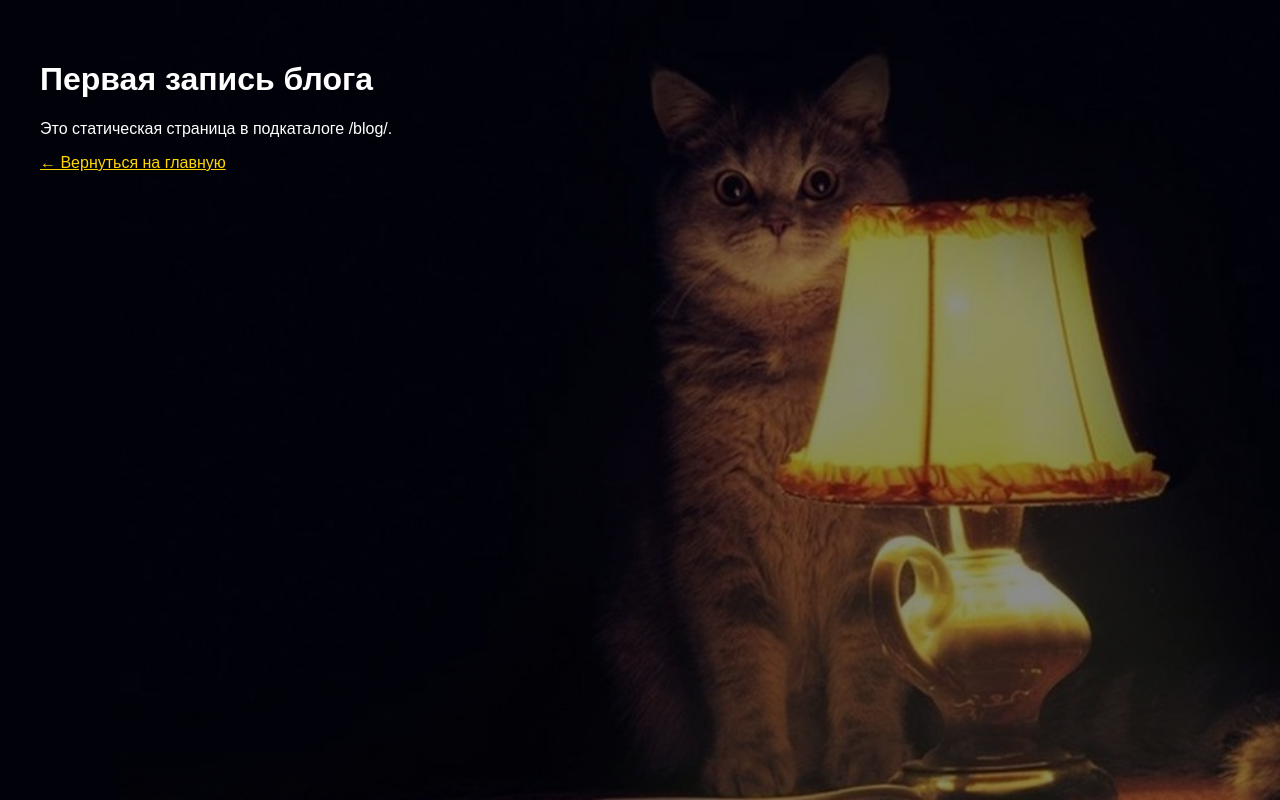
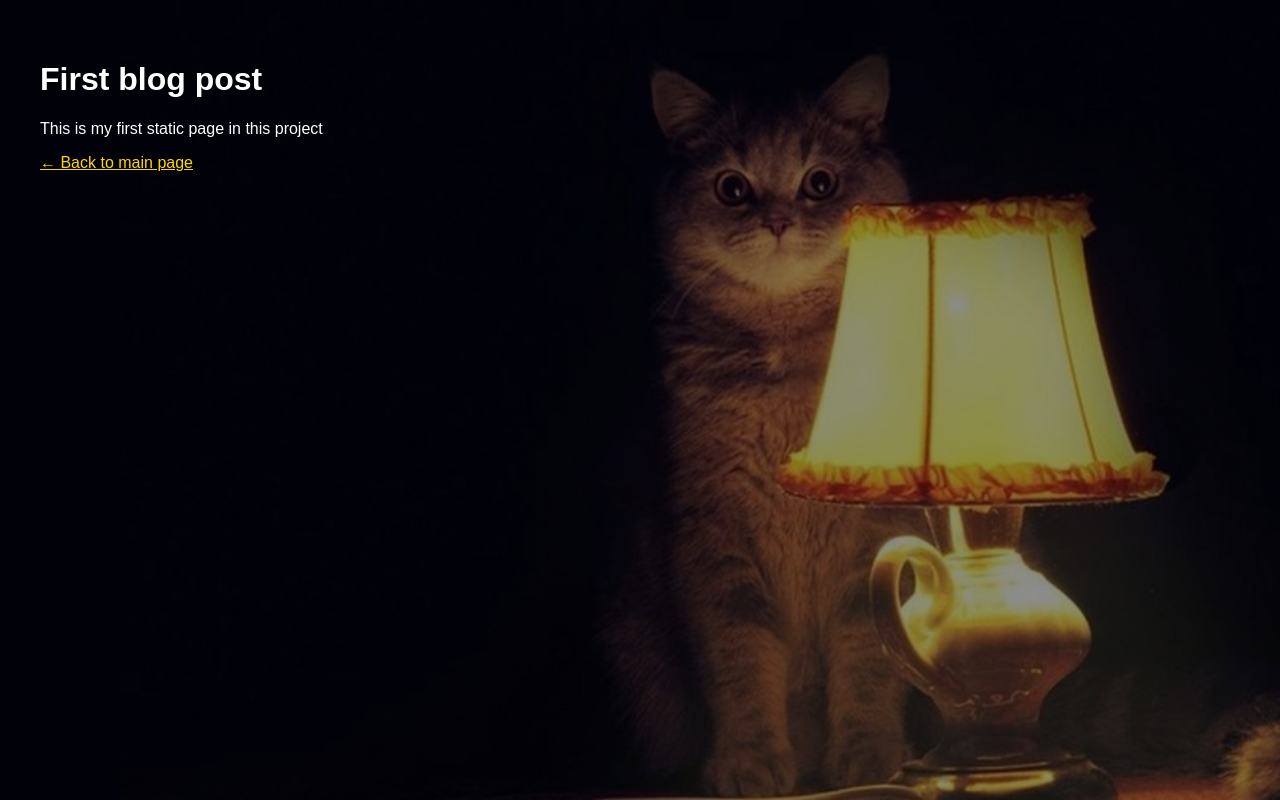
Before and after one commit to ZzodiA/laboratory, a plain HTML site: page blog/post1.html in a window 1280 px wide. Drawn offline with Linux system fonts and the light colour scheme.

Commit message:
Update post1.html

```diff
--- a/blog/post1.html
+++ b/blog/post1.html
@@ -2,12 +2,12 @@
 <html lang="ru">
 <head>
     <meta charset="UTF-8">
-    <title>Первая запись блога</title>
+    <title>My first blog post</title>
     <link rel="stylesheet" href="../style.css">
 </head>
 <body>
-    <h1>Первая запись блога</h1>
-    <p>Это статическая страница в подкаталоге /blog/.</p>
-    <p><a href="../index.html">← Вернуться на главную</a></p>
+    <h1>First blog post</h1>
+    <p>This is my first static page in this project</p>
+    <p><a href="../index.html">← Back to main page</a></p>
 </body>
 </html>
```
